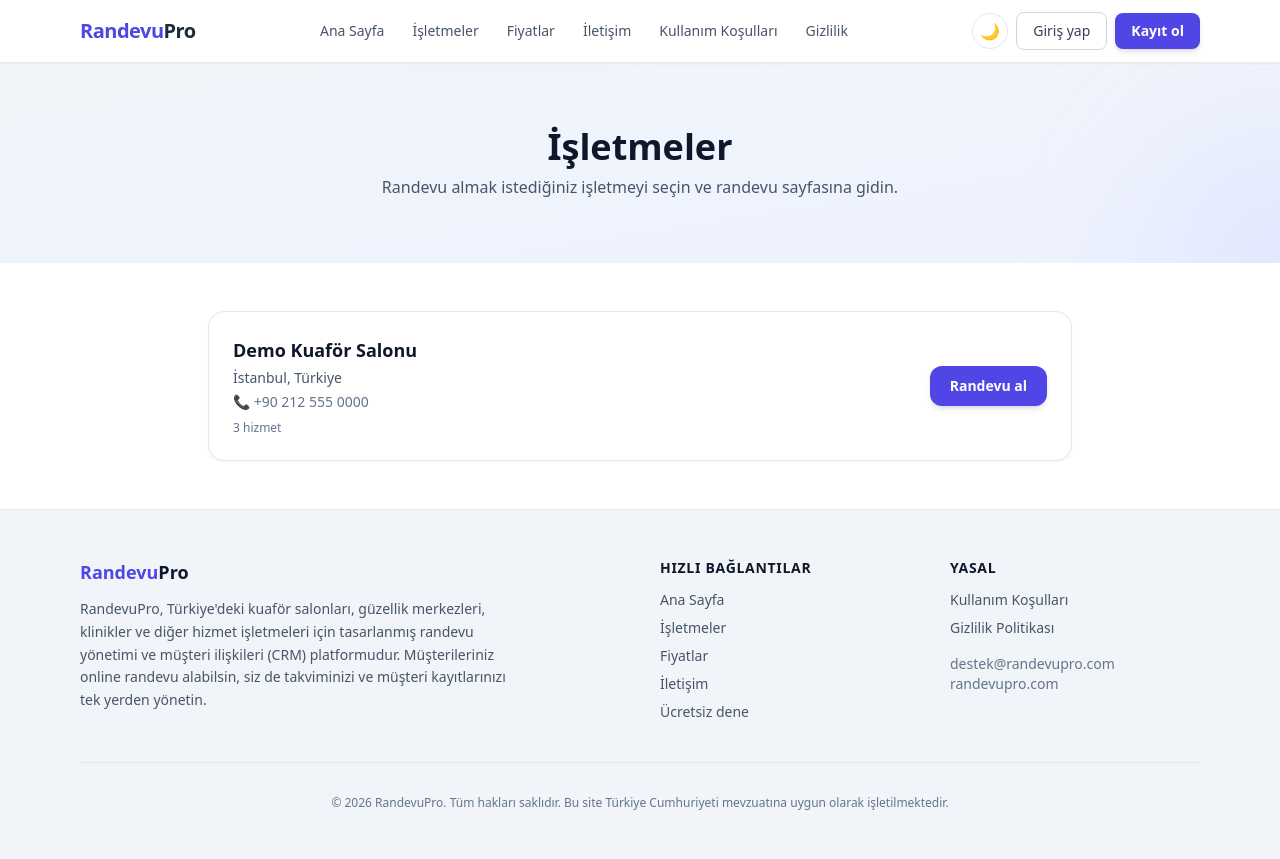
After one commit to aliasttt/appointment, a Django app: page /companies/ in a window 1280 px wide. The commit adds this page. Run offline with Django 5.2, Linux system fonts and the light colour scheme; data comes from the database, SQL or seed files in the repository; parts of the project's set-up code (start-up, migrations or seed data) failed here and were passed over; some libraries are stand-ins or nearby versions.

Commit message:
first commit

```diff
--- a/templates/base.html
+++ b/templates/base.html
@@ -47,6 +47,7 @@
                 </a>
                 <nav class="hidden md:flex items-center gap-1 text-sm font-medium">
                     <a href="{% url 'web:home' %}" class="px-3 py-2 rounded-lg text-slate-600 dark:text-gray-400 hover:text-indigo-600 dark:hover:text-indigo-400 hover:bg-slate-100 dark:hover:bg-gray-800 transition">Ana Sayfa</a>
+                    <a href="{% url 'web:business_list' %}" class="px-3 py-2 rounded-lg text-slate-600 dark:text-gray-400 hover:text-indigo-600 dark:hover:text-indigo-400 hover:bg-slate-100 dark:hover:bg-gray-800 transition">İşletmeler</a>
                     <a href="{% url 'web:pricing' %}" class="px-3 py-2 rounded-lg text-slate-600 dark:text-gray-400 hover:text-indigo-600 dark:hover:text-indigo-400 hover:bg-slate-100 dark:hover:bg-gray-800 transition">Fiyatlar</a>
                     <a href="{% url 'web:contact' %}" class="px-3 py-2 rounded-lg text-slate-600 dark:text-gray-400 hover:text-indigo-600 dark:hover:text-indigo-400 hover:bg-slate-100 dark:hover:bg-gray-800 transition">İletişim</a>
                     <a href="{% url 'web:terms' %}" class="px-3 py-2 rounded-lg text-slate-600 dark:text-gray-400 hover:text-indigo-600 dark:hover:text-indigo-400 hover:bg-slate-100 dark:hover:bg-gray-800 transition">Kullanım Koşulları</a>
@@ -76,6 +77,7 @@
             </div>
             <div class="md:hidden mt-3 pt-3 border-t border-slate-200 dark:border-gray-700 flex flex-wrap gap-2 text-sm">
                 <a href="{% url 'web:home' %}" class="px-2 py-1 rounded text-slate-600 dark:text-gray-400 hover:text-indigo-600 hover:bg-slate-100">Ana Sayfa</a>
+                <a href="{% url 'web:business_list' %}" class="px-2 py-1 rounded text-slate-600 dark:text-gray-400 hover:text-indigo-600 hover:bg-slate-100">İşletmeler</a>
                 <a href="{% url 'web:pricing' %}" class="px-2 py-1 rounded text-slate-600 dark:text-gray-400 hover:text-indigo-600 hover:bg-slate-100">Fiyatlar</a>
                 <a href="{% url 'web:contact' %}" class="px-2 py-1 rounded text-slate-600 dark:text-gray-400 hover:text-indigo-600 hover:bg-slate-100">İletişim</a>
                 <a href="{% url 'web:terms' %}" class="px-2 py-1 rounded text-slate-600 dark:text-gray-400 hover:text-indigo-600 hover:bg-slate-100">Kullanım Koşulları</a>
@@ -117,6 +119,7 @@
                     <p class="font-semibold text-slate-900 dark:text-white mb-3 text-sm uppercase tracking-wider">Hızlı bağlantılar</p>
                     <ul class="space-y-2 text-sm text-slate-600 dark:text-gray-400">
                         <li><a href="{% url 'web:home' %}" class="hover:text-indigo-600 dark:hover:text-indigo-400 transition">Ana Sayfa</a></li>
+                        <li><a href="{% url 'web:business_list' %}" class="hover:text-indigo-600 dark:hover:text-indigo-400 transition">İşletmeler</a></li>
                         <li><a href="{% url 'web:pricing' %}" class="hover:text-indigo-600 dark:hover:text-indigo-400 transition">Fiyatlar</a></li>
                         <li><a href="{% url 'web:contact' %}" class="hover:text-indigo-600 dark:hover:text-indigo-400 transition">İletişim</a></li>
                         <li><a href="{% url 'web:register' %}" class="hover:text-indigo-600 dark:hover:text-indigo-400 transition">Ücretsiz dene</a></li>
--- /dev/null
+++ b/web/templates/web/business_list.html
@@ -0,0 +1,53 @@
+{% extends "base.html" %}
+{% block title %}İşletmeler - RandevuPro{% endblock %}
+{% block content %}
+<section class="relative py-12 sm:py-16 overflow-hidden bg-gradient-to-br from-slate-100 to-indigo-50 dark:from-gray-900 dark:to-indigo-950/30">
+    <div class="absolute bottom-0 right-0 w-64 h-64 bg-indigo-200/30 dark:bg-indigo-500/10 rounded-full blur-3xl translate-y-1/2 translate-x-1/2"></div>
+    <div class="relative max-w-4xl mx-auto px-4 text-center">
+        <h1 class="text-3xl sm:text-4xl font-bold text-slate-900 dark:text-white mb-2 animate-fade-in-up">İşletmeler</h1>
+        <p class="text-slate-600 dark:text-gray-400 animate-fade-in-up animate-delay-100">Randevu almak istediğiniz işletmeyi seçin ve randevu sayfasına gidin.</p>
+    </div>
+</section>
+
+<section class="py-12 bg-white dark:bg-gray-900/50">
+    <div class="max-w-4xl mx-auto px-4">
+        {% if businesses %}
+            <ul class="space-y-4">
+                {% for business in businesses %}
+                    <li class="rounded-2xl border border-slate-200 dark:border-gray-700 bg-white dark:bg-gray-800 p-6 shadow-sm hover:shadow-md hover:border-indigo-200 dark:hover:border-indigo-800/50 transition animate-fade-in-up">
+                        <div class="flex flex-col sm:flex-row sm:items-center sm:justify-between gap-4">
+                            <div class="min-w-0 flex-1">
+                                <h2 class="text-lg font-semibold text-slate-900 dark:text-white truncate">{{ business.name }}</h2>
+                                {% if business.address %}
+                                    <p class="mt-1 text-sm text-slate-600 dark:text-gray-400 line-clamp-2">{{ business.address }}</p>
+                                {% endif %}
+                                {% if business.phone %}
+                                    <p class="mt-1 text-sm text-slate-500 dark:text-gray-500">📞 {{ business.phone }}</p>
+                                {% endif %}
+                                {% with active_services=business.services.all %}
+                                    {% if active_services %}
+                                        <p class="mt-2 text-xs text-slate-500 dark:text-gray-500">
+                                            {{ active_services|length }} hizmet
+                                        </p>
+                                    {% endif %}
+                                {% endwith %}
+                            </div>
+                            <div class="flex-shrink-0">
+                                <a href="{% url 'web:booking' business_slug=business.slug %}"
+                                   class="inline-flex items-center rounded-xl bg-indigo-600 px-5 py-2.5 text-sm font-semibold text-white shadow-md hover:bg-indigo-500 hover:shadow-lg transition">
+                                    Randevu al
+                                </a>
+                            </div>
+                        </div>
+                    </li>
+                {% endfor %}
+            </ul>
+        {% else %}
+            <div class="rounded-2xl border border-slate-200 dark:border-gray-700 bg-slate-50 dark:bg-gray-800/60 p-12 text-center">
+                <p class="text-slate-600 dark:text-gray-400">Henüz listelenen işletme yok.</p>
+                <p class="mt-2 text-sm text-slate-500 dark:text-gray-500">Yakında burada işletmeler görünecektir.</p>
+            </div>
+        {% endif %}
+    </div>
+</section>
+{% endblock %}
--- a/web/urls.py
+++ b/web/urls.py
@@ -7,6 +7,7 @@ app_name = "web"
 urlpatterns = [
     path("", views.home, name="home"),
     path("pricing/", views.pricing, name="pricing"),
+    path("companies/", views.business_list, name="business_list"),
     path("auth/login/", views.auth_login, name="login"),
     path("auth/logout/", views.auth_logout, name="logout"),
     path("auth/register/", views.auth_register, name="register"),
--- a/web/views.py
+++ b/web/views.py
@@ -25,6 +25,12 @@ def home(request):
 
 def pricing(request):
     return render(request, "web/pricing.html")
+
+
+def business_list(request):
+    """List all businesses; users can open each one's booking page to request an appointment."""
+    businesses = Business.objects.prefetch_related("services").order_by("name")
+    return render(request, "web/business_list.html", {"businesses": businesses})
 
 
 @require_http_methods(["GET", "POST"])
```
Also changed, not shown: DEPLOY.md (+5 -20 lines), README.md.
